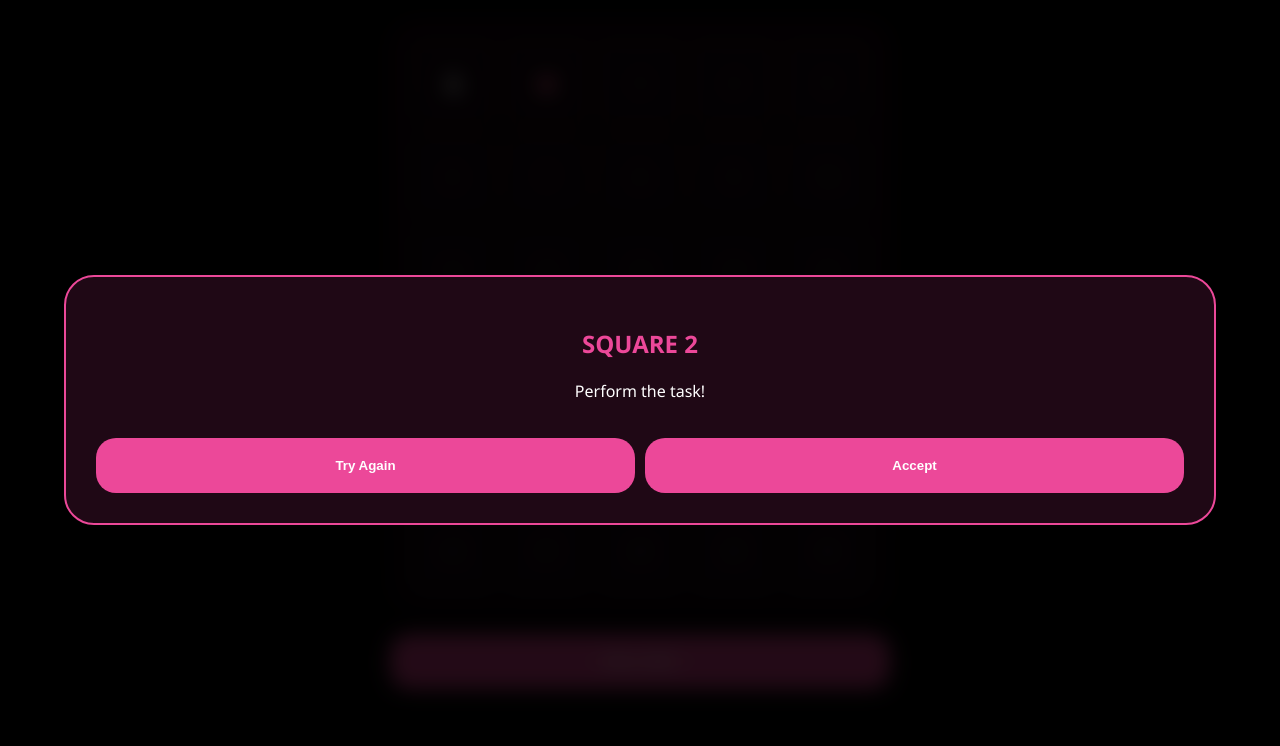
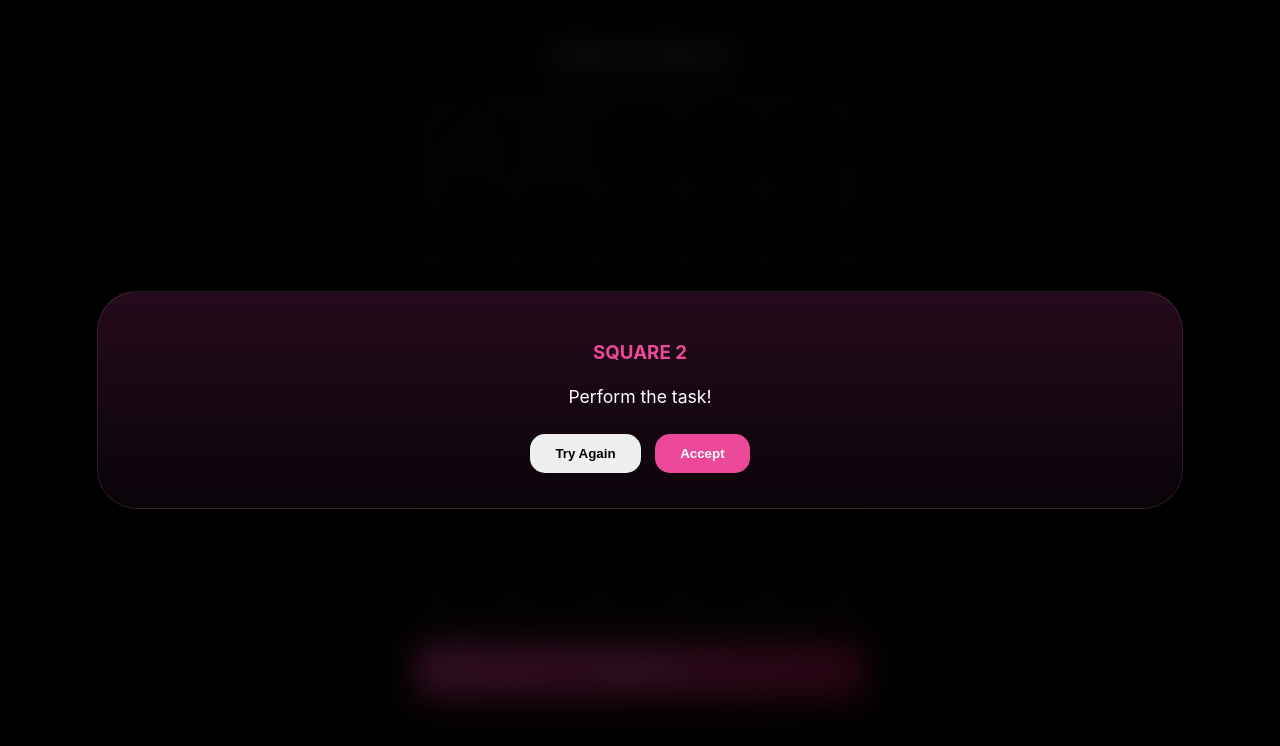
Before and after one commit to gauravinodgupta33-lang/Couple-game, a plain HTML site: page index.html in a window 1280 px wide. Both pictures are taken after a click on the button "ROLL DICE". Drawn offline with Linux system fonts and the light colour scheme.

Commit message:
Update index.html

```diff
--- a/index.html
+++ b/index.html
@@ -5,38 +5,38 @@
     <meta name="viewport" content="width=device-width, initial-scale=1.0">
     <title>Intimacy Board Game</title>
     <style>
-        :root { --accent: #ec4899; --bg: #0f050b; }
-        body { margin: 0; padding: 20px; background: #050505; color: white; font-family: 'Segoe UI', sans-serif; display: flex; justify-content: center; }
-        .container { max-width: 500px; width: 100%; }
+        :root { --p1-glow: #facc15; --p2-glow: #f43f5e; --bg: #0a0409; }
+        body { margin: 0; background: var(--bg); color: white; font-family: 'Inter', sans-serif; display: flex; justify-content: center; min-height: 100vh; }
+        .container { width: 100%; max-width: 450px; padding: 20px; }
 
-        .board { background: linear-gradient(180deg, #1a0510 0%, #0f050b 100%); padding: 20px; border-radius: 30px; border: 1px solid #331020; box-shadow: 0 10px 30px rgba(0,0,0,0.8); }
+        .board { background: rgba(255,255,255,0.03); border: 1px solid rgba(255,255,255,0.1); border-radius: 30px; padding: 20px; backdrop-filter: blur(10px); }
         .grid { display: grid; grid-template-columns: repeat(5, 1fr); gap: 10px; }
-        .cell { aspect-ratio: 1; background: #1a0a14; border-radius: 12px; display: flex; align-items: center; justify-content: center; font-size: 14px; font-weight: bold; color: #555; position: relative; border: 1px solid #331020; }
+        .cell { aspect-ratio: 1; background: rgba(0,0,0,0.3); border-radius: 12px; display: flex; align-items: center; justify-content: center; font-size: 13px; font-weight: 600; color: rgba(255,255,255,0.2); position: relative; border: 1px solid rgba(255,255,255,0.05); }
 
-        .token { font-size: 20px; position: absolute; transition: all 0.4s cubic-bezier(0.17, 0.67, 0.83, 0.67); z-index: 5; }
+        .token { font-size: 22px; position: absolute; transition: all 0.5s cubic-bezier(0.2, 0.8, 0.2, 1); z-index: 5; }
+        .p1-token { filter: drop-shadow(0 0 8px var(--p1-glow)); }
+        .p2-token { filter: drop-shadow(0 0 8px var(--p2-glow)); }
 
-        .overlay { position: fixed; inset: 0; background: rgba(0,0,0,0.85); backdrop-filter: blur(10px); display: none; align-items: center; justify-content: center; z-index: 100; }
-        .card { background: #1f0815; border: 2px solid var(--accent); padding: 30px; border-radius: 30px; text-align: center; width: 85%; }
+        .overlay { position: fixed; inset: 0; background: rgba(0,0,0,0.8); backdrop-filter: blur(15px); display: none; align-items: center; justify-content: center; z-index: 100; }
+        .card { background: linear-gradient(180deg, #250a1b 0%, #0a0409 100%); border: 1px solid rgba(255,255,255,0.1); padding: 30px; border-radius: 40px; text-align: center; width: 80%; box-shadow: 0 20px 50px rgba(0,0,0,0.5); }
 
-        .roll-btn { width: 100%; padding: 20px; background: var(--accent); border: none; border-radius: 20px; color: white; font-weight: bold; cursor: pointer; margin-top: 20px; }
+        .btn-roll { width: 100%; padding: 20px; background: linear-gradient(90deg, #ec4899, #be185d); border: none; border-radius: 20px; color: white; font-weight: bold; cursor: pointer; margin-top: 20px; box-shadow: 0 10px 20px rgba(190, 24, 93, 0.3); }
+        .btn-act { padding: 12px 25px; border-radius: 15px; border: none; font-weight: bold; cursor: pointer; margin: 5px; }
     </style>
 </head>
 <body>
 
 <div class="container">
-    <div class="board">
-        <div class="grid" id="grid"></div>
-    </div>
-    <button class="roll-btn" id="roll-btn" onclick="rollDice()">ROLL DICE</button>
+    <h2 style="text-align:center; opacity:0.7">Intimacy Board</h2>
+    <div class="board"><div class="grid" id="grid"></div></div>
+    <button class="btn-roll" id="roll-btn" onclick="rollDice()">ROLL DICE</button>
 
     <div class="overlay" id="overlay">
         <div class="card">
-            <h2 id="card-square" style="color:var(--accent)">SQUARE 1</h2>
-            <p id="card-text">...</p>
-            <div style="display:flex; gap:10px;">
-                <button class="roll-btn" onclick="tryAgain()">Try Again</button>
-                <button class="roll-btn" onclick="acceptTask()">Accept</button>
-            </div>
+            <h3 id="card-square" style="color: #ec4899;">SQUARE 1</h3>
+            <p id="card-text" style="line-height: 1.6; font-size: 1.1em;"></p>
+            <button class="btn-act" onclick="tryAgain()">Try Again</button>
+            <button class="btn-act" style="background:#ec4899; color:white" onclick="acceptTask()">Accept</button>
         </div>
     </div>
 </div>
@@ -49,8 +49,7 @@
         const grid = document.getElementById('grid');
         grid.innerHTML = '';
         let currentPos = state.active === 1 ? state.p1 : state.p2;
-        let base = Math.floor((Math.max(1, currentPos - 12) - 1) / 5) * 5 + 1;
-        base = Math.min(171, base);
+        let base = Math.min(171, Math.floor((Math.max(1, currentPos - 12) - 1) / 5) * 5 + 1);
 
         for(let i=0; i<30; i++) {
             let num = base + i;
@@ -58,16 +57,10 @@
             let cell = document.createElement('div');
             cell.className = 'cell';
             cell.innerText = num;
-            if(state.p1 === num) cell.innerHTML += '<div class="token">👅</div>';
-            if(state.p2 === num) cell.innerHTML += '<div class="token">🐇</div>';
+            if(state.p1 === num) cell.innerHTML += '<div class="token p1-token">👅</div>';
+            if(state.p2 === num) cell.innerHTML += '<div class="token p2-token">🐇</div>';
             grid.appendChild(cell);
         }
-    }
-
-    function rollDice() {
-        document.getElementById('roll-btn').disabled = true;
-        state.currentRoll = Math.floor(Math.random() * 6) + 1;
-        animateSteps(state.currentRoll);
     }
 
     function animateSteps(steps) {
@@ -80,13 +73,17 @@
         if (state.active === 1) state.p1 = Math.min(200, state.p1 + 1);
         else state.p2 = Math.min(200, state.p2 + 1);
         drawBoard();
-        setTimeout(() => animateSteps(steps - 1), 400);
+        setTimeout(() => animateSteps(steps - 1), 300);
+    }
+
+    function rollDice() {
+        document.getElementById('roll-btn').disabled = true;
+        animateSteps(Math.floor(Math.random() * 6) + 1);
     }
 
     function tryAgain() {
         document.getElementById('overlay').style.display = 'none';
-        if(state.active === 1) state.p1 = Math.max(1, state.p1 - state.currentRoll);
-        else state.p2 = Math.max(1, state.p2 - state.currentRoll);
+        state.active === 1 ? state.p1-- : state.p2--;
         drawBoard();
         document.getElementById('roll-btn').disabled = false;
     }
```
